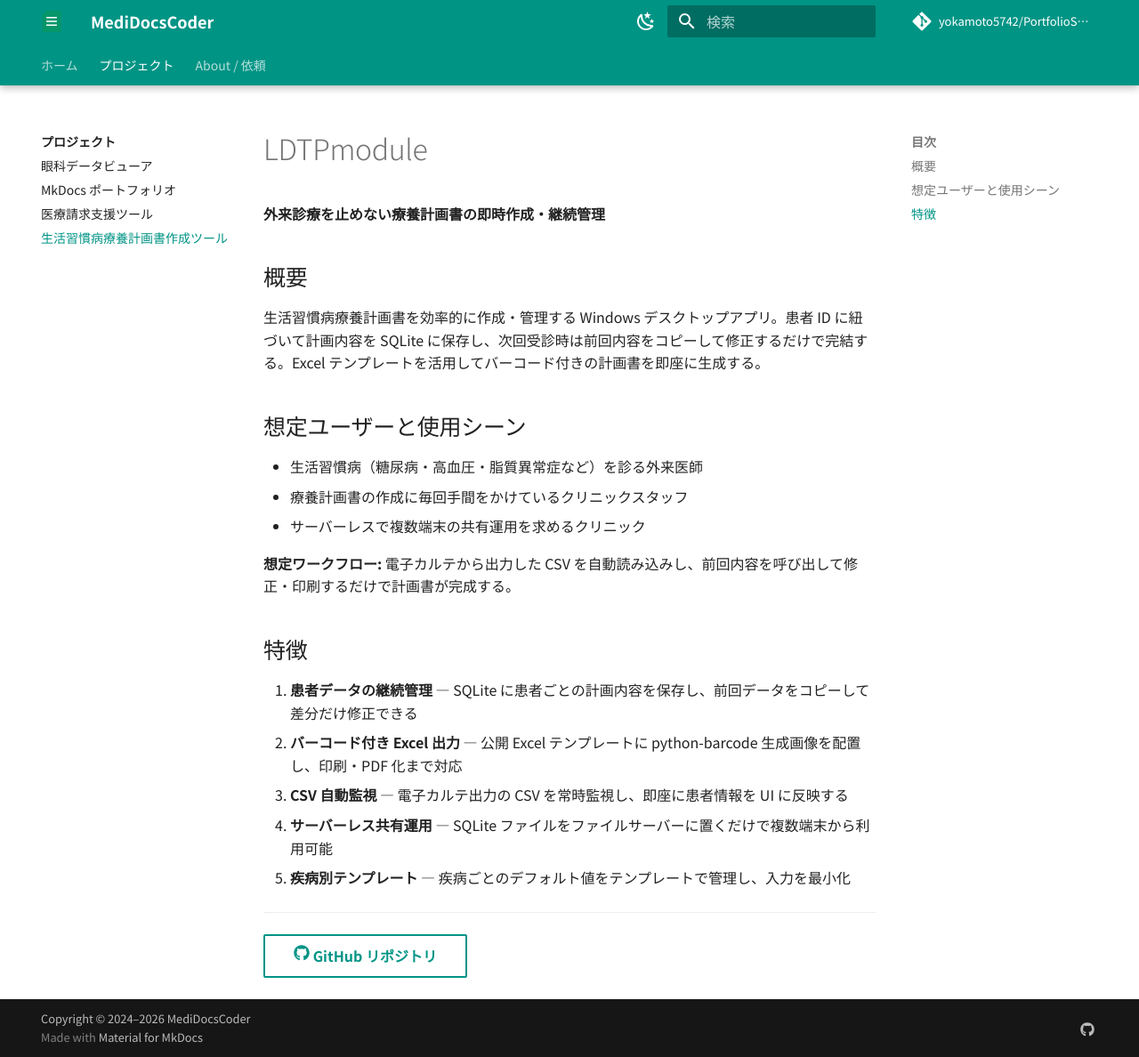
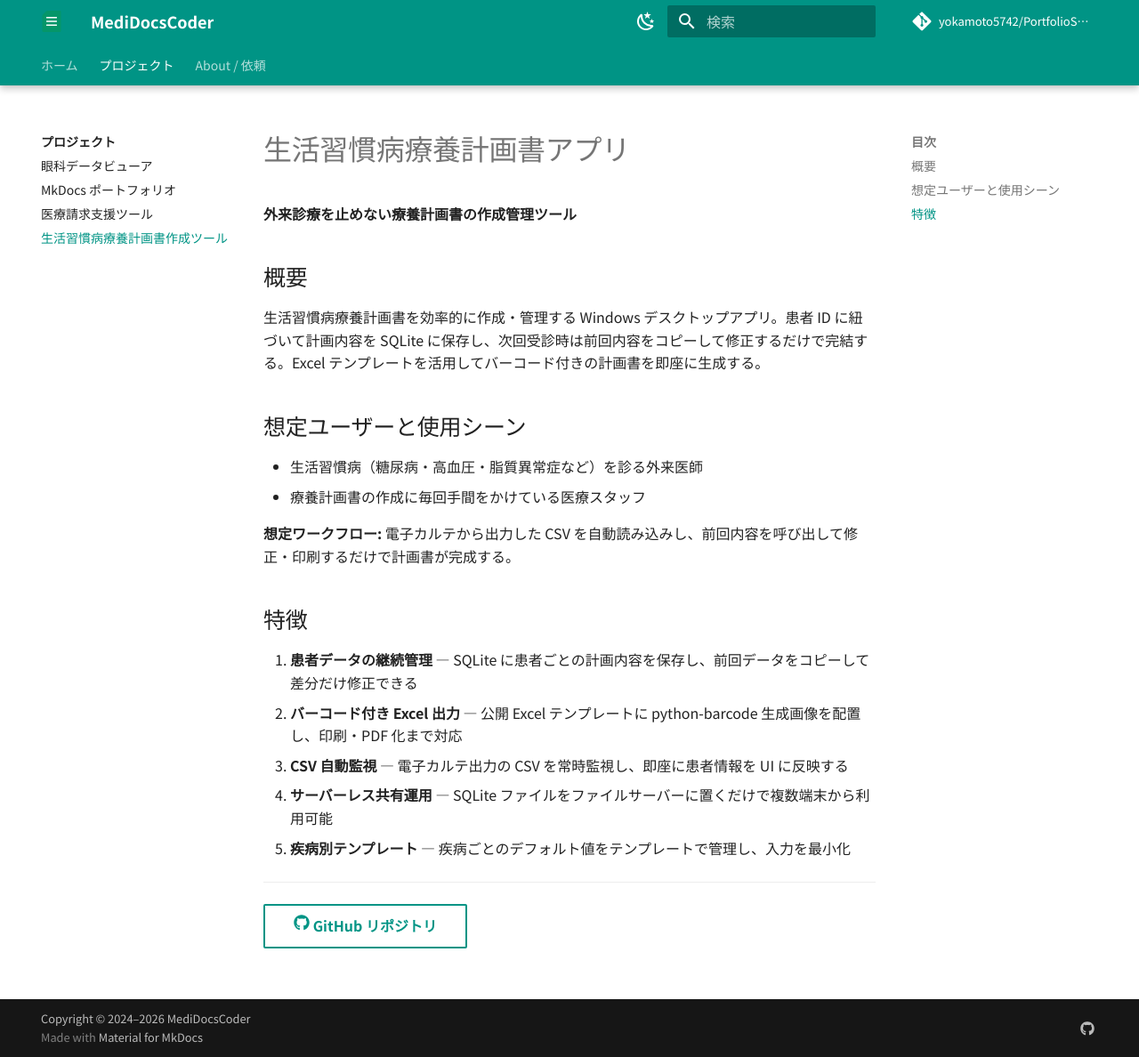
Before and after one commit to yokamoto5742/PortfolioSite, an MkDocs documentation site: the page built from docs/projects/LDTPmodule/index.md, in a window 1280 px wide and 1188 px high. Shown: the whole window at 89% size. Built offline with MkDocs 1.6.1 and Material for MkDocs 9.7.7, drawn with Linux system fonts in a browser that asks for light colours; comment, search, counter and statistics services are not loaded.

Commit message:
✨ feat(docs): docs/index.md にプロジェクト追加・更新

```diff
--- a/docs/projects/LDTPmodule/index.md
+++ b/docs/projects/LDTPmodule/index.md
@@ -1,6 +1,6 @@
-# LDTPmodule
+# 生活習慣病療養計画書アプリ
 
-**外来診療を止めない療養計画書の即時作成・継続管理**
+**外来診療を止めない療養計画書の作成管理ツール**
 
 ## 概要
 
@@ -9,8 +9,7 @@
 ## 想定ユーザーと使用シーン
 
 - 生活習慣病（糖尿病・高血圧・脂質異常症など）を診る外来医師
-- 療養計画書の作成に毎回手間をかけているクリニックスタッフ
-- サーバーレスで複数端末の共有運用を求めるクリニック
+- 療養計画書の作成に毎回手間をかけている医療スタッフ
 
 **想定ワークフロー:** 電子カルテから出力した CSV を自動読み込みし、前回内容を呼び出して修正・印刷するだけで計画書が完成する。
 
```
Also changed, not shown: .claude/skills/create-project-page.md (+19 -1 lines), docs/index.md (+3 -3 lines), docs/projects/appname/index.md (deleted, +0 -22 lines).
